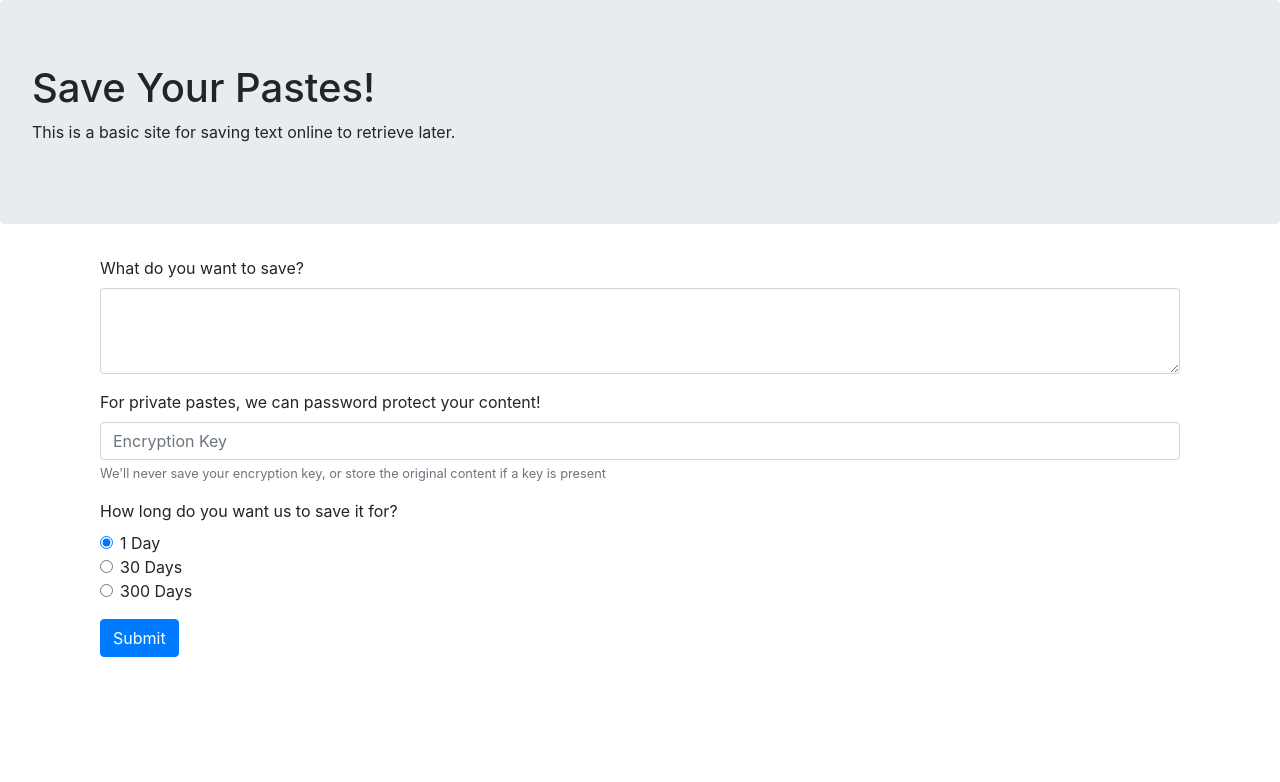
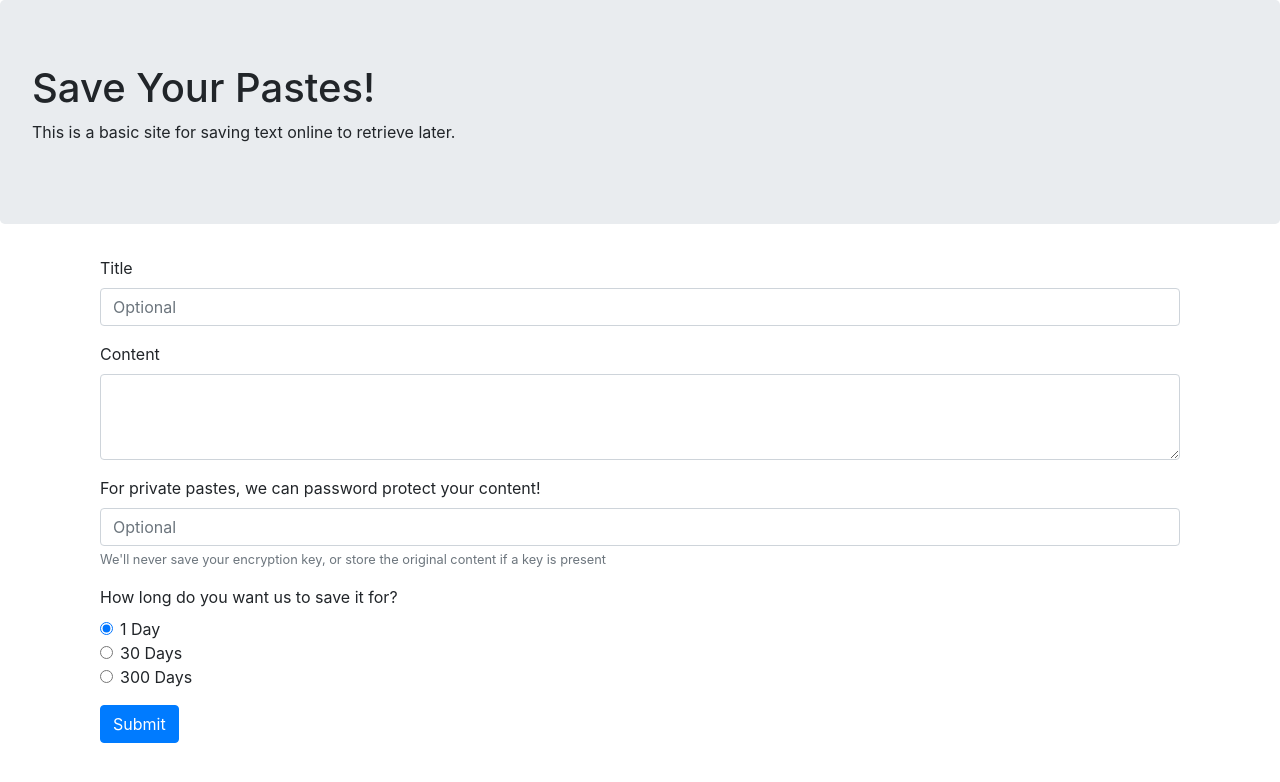
Before and after one commit to RyanMKrol/Paste-Site, a React (Create React App) app: page / in a window 1280 px wide. Shown: the top 782 px of the page. Built offline with nearby package versions, Linux system fonts and the light colour scheme.

Commit message:
Add title to input page

```diff
--- a/src/Pages/InputPage/InputPage.js
+++ b/src/Pages/InputPage/InputPage.js
@@ -12,6 +12,7 @@ import customSetState from './../../Utils'
 
 import './InputPage.css'
 
+const PASTE_TITLE_ID = 'pasteTitle'
 const PASTE_CONTENT_ID = 'pasteContent'
 const PASTE_ENCRYPTION_KEY_ID = 'encryptionKey'
 const PASTE_TTL_ID = 'pasteTimeToLive'
@@ -70,8 +71,16 @@ class InputPage extends Component {
         <Container fluid className="container">
           <Col className="col">
             <Form onSubmit={this.handleSubmit}>
+              <Form.Group controlId={PASTE_TITLE_ID}>
+                <Form.Label>Title</Form.Label>
+                <Form.Control
+                  type="text"
+                  placeholder="Optional"
+                  onChange={this.handleTextInputChange}
+                />
+              </Form.Group>
               <Form.Group controlId={PASTE_CONTENT_ID}>
-                <Form.Label>What do you want to save?</Form.Label>
+                <Form.Label>Content</Form.Label>
                 <Form.Control
                   as="textarea"
                   rows="3"
@@ -84,7 +93,7 @@ class InputPage extends Component {
                 </Form.Label>
                 <Form.Control
                   type="text"
-                  placeholder="Encryption Key"
+                  placeholder="Optional"
                   onChange={this.handleTextInputChange}
                 />
                 <Form.Text className="text-muted">
```
